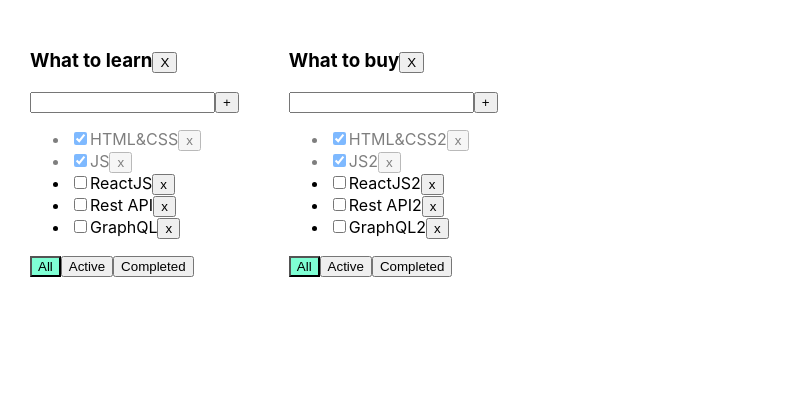
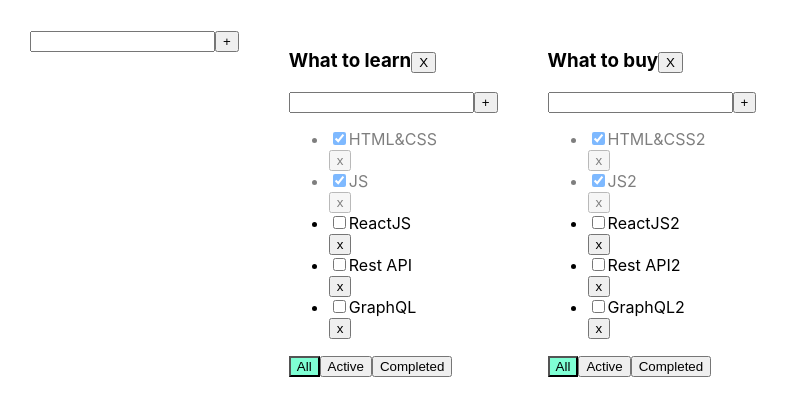
Before and after one commit to UlianaOr/ToodoList, a React (Create React App) app: page / in a window 1280 px wide. Shown: the top 416 px of the page, without its empty margins (0-789 px from the left). Built offline with nearby package versions, Linux system fonts and the light colour scheme.

Commit message:
EditableSpan

```diff
--- a/src/App.tsx
+++ b/src/App.tsx
@@ -4,6 +4,8 @@ import './App.css';
 import {Todolist} from './Todolist';
 import {v1} from 'uuid';
 import { TLSSocket } from 'tls';
+import { Input } from './components/input';
+import { EditableSpan } from './components/EditableSpan';
 
 export type FilterValuesType = "all" | "active" | "completed";
 
@@ -41,8 +43,15 @@ function App() {
         ]
 });
 
-     //console.log(tasks[todoListID1])
-   // let [filter, setFilter] = useState<FilterValuesType>("all");
+    const addTodoList = (newTitle: string,) => {
+
+        let newID =v1 ()
+        let newTodoList: TodoListsType = {id: newID, title: newTitle, filter:'all'};
+
+        setTodoLists([newTodoList,... todoLists])
+         setTasks( {...tasks, [newID]:[]})
+
+    }
 
     const removeTodoList =(todoListID:string,) =>{
         setTodoLists(todoLists.filter (el=>el.id! ===todoListID))
@@ -91,6 +100,9 @@ function App() {
 
     return (
         <div className="App">
+
+            <Input callBack ={addTodoList}/>
+
                {todoLists.map((el: TodoListsType  ,index: number)=>{
                 let tasksForTodoList = tasks[el.id];
                 if (el.filter === "active") {
--- a/src/Todolist.tsx
+++ b/src/Todolist.tsx
@@ -1,6 +1,7 @@
 
 import React, {ChangeEvent, KeyboardEvent, useState} from 'react';
 import {FilterValuesType} from './App';
+import { EditableSpan } from './components/EditableSpan';
 import { Input } from './components/input';
 
 type TaskType = {
@@ -74,6 +75,7 @@ export function Todolist(props: PropsType) {
                                onChange={onChangeHandler}
                                checked={t.isDone}/>
                         <span>{t.title}</span>
+                        <EditableSpan/>
                         <button onClick={onClickHandler}>x</button>
                     </li>
                 })
--- /dev/null
+++ b/src/components/EditableSpan.tsx
@@ -0,0 +1,10 @@
+import React from "react";
+
+export const EditableSpan =() => {
+    return (
+        <div>
+
+
+        </div>
+    );
+};
```
